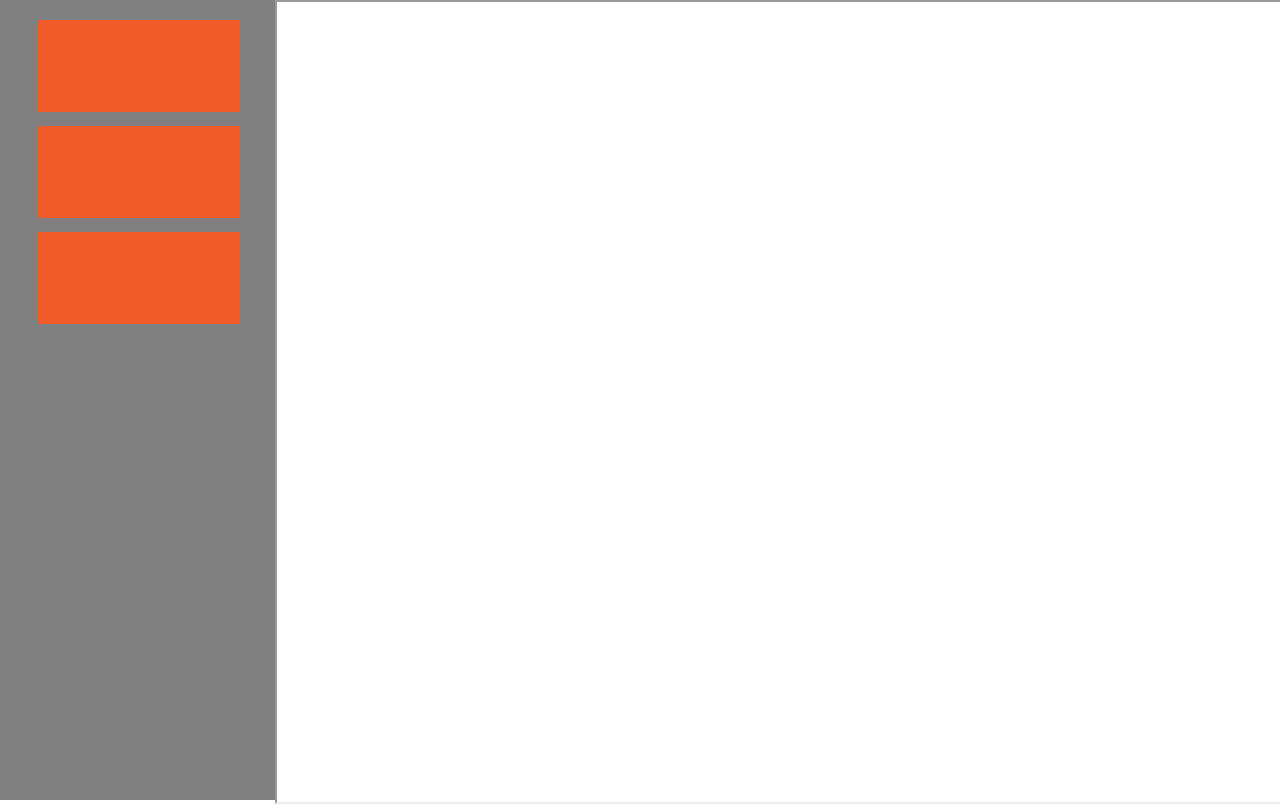
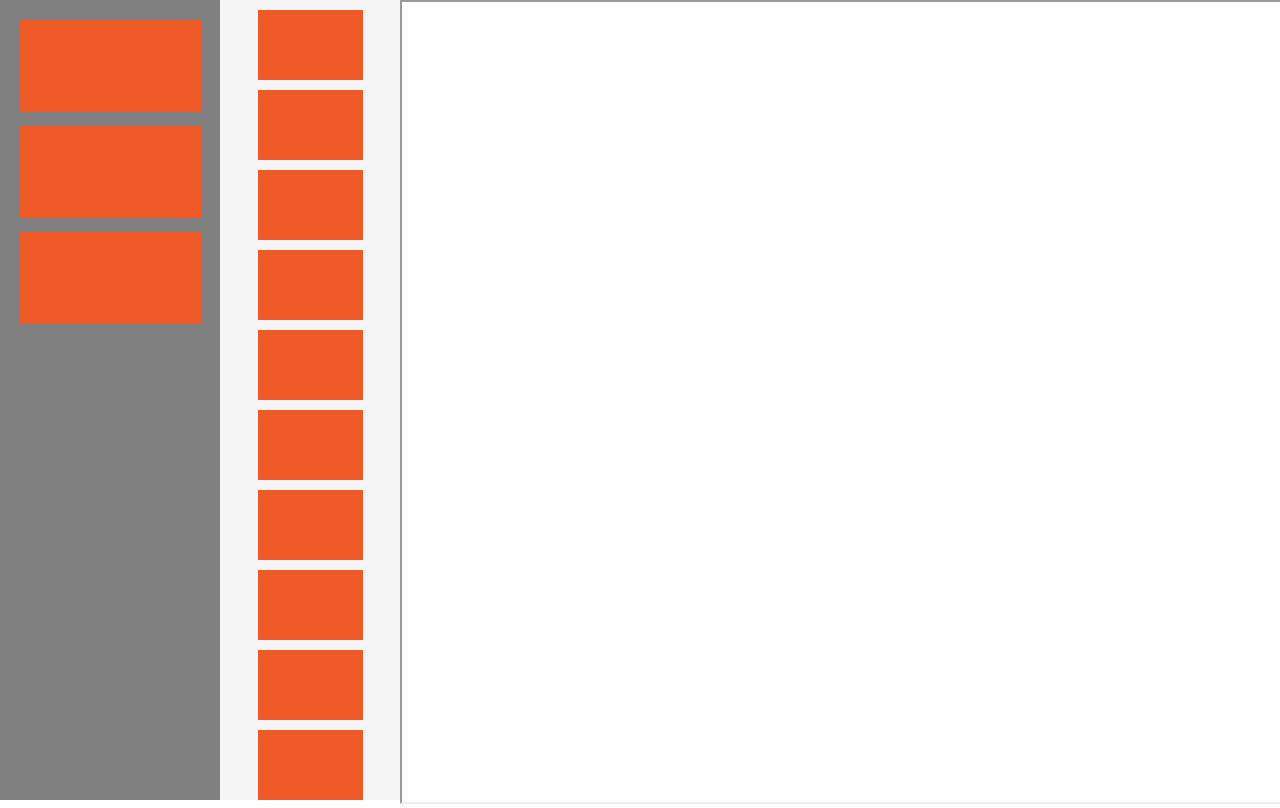
Before and after one commit to 4DeaTechnologies/vTourWeb, a plain HTML site: page index.html in a window 1280 px wide. Drawn offline with nearby package versions, Linux system fonts and the light colour scheme.

Commit message:
this is final v2 without UI

```diff
--- a/index.html
+++ b/index.html
@@ -28,6 +28,20 @@
             <div class="card"></div>
         </div>
     </div>
+    <div class="thumb-container-main">
+        <div class="thumb-container">
+            <div class="thumb"></div>
+            <div class="thumb"></div>
+            <div class="thumb"></div>
+            <div class="thumb"></div>
+            <div class="thumb"></div>
+            <div class="thumb"></div>
+            <div class="thumb"></div>
+            <div class="thumb"></div>
+            <div class="thumb"></div>
+            <div class="thumb"></div>
+        </div>
+    </div>
     <div class="iframe"><iframe src=""></iframe></div>
 </div>
 </body>
--- a/style/style.css
+++ b/style/style.css
@@ -5,19 +5,19 @@
 }
 .tabs-container{
     height: 100%;
-    width: 275px;
+    width: 220px;
     background-color: gray;
     float: left;
 }
 
 .cards-container{
     margin: 10px auto;
-    width: 200px;
+    width: 180px;
     cursor: pointer;
 }
 
 .card{
-    width: 200px;
+    width: 180px;
     height: 90px;
     margin-top: 10px;
     display: inline-block;
@@ -36,8 +36,29 @@
     border: 1px solid red;
 }
 
+.thumb-container-main{
+    width: 180px;
+    height: 100%;
+    background-color: whitesmoke;
+    float: left;
+    overflow-y: scroll;
+}
+
+.thumb-container{
+    width: 105px;
+    margin: 0 auto;
+}
+
+.thumb{
+    width: 105px;
+    height: 70px;
+    background-color: #f05a28;
+    margin-top: 10px;
+    cursor: pointer;
+}
+
 .iframe{
-    width: calc(100% - 275px);
+    width: calc(100% - 400px);
     height: 100%;
     float: left;
 }
```
